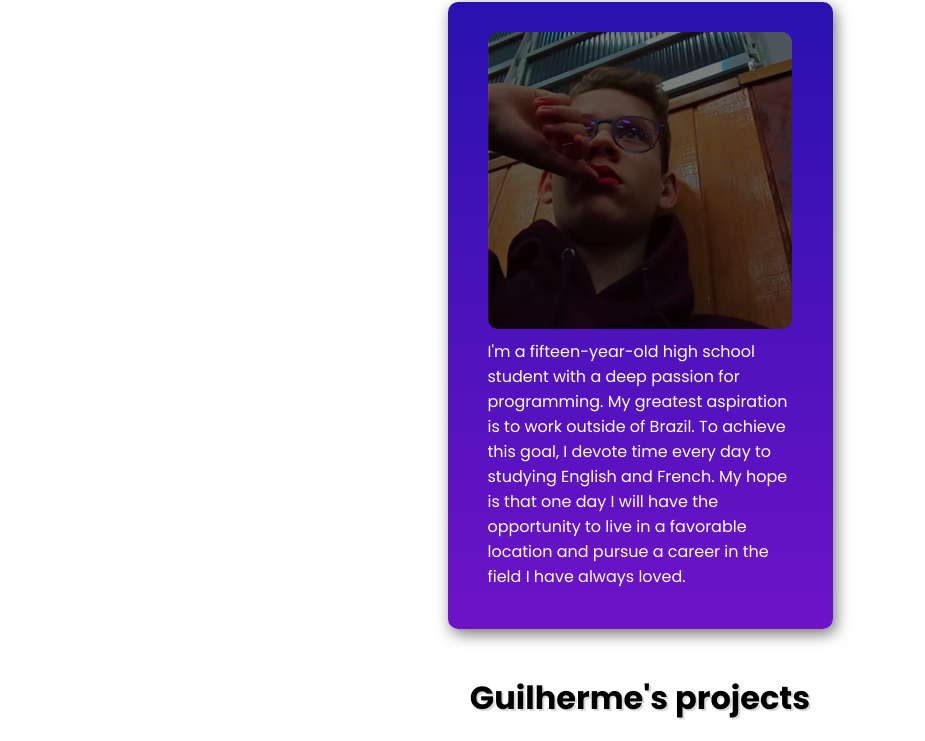
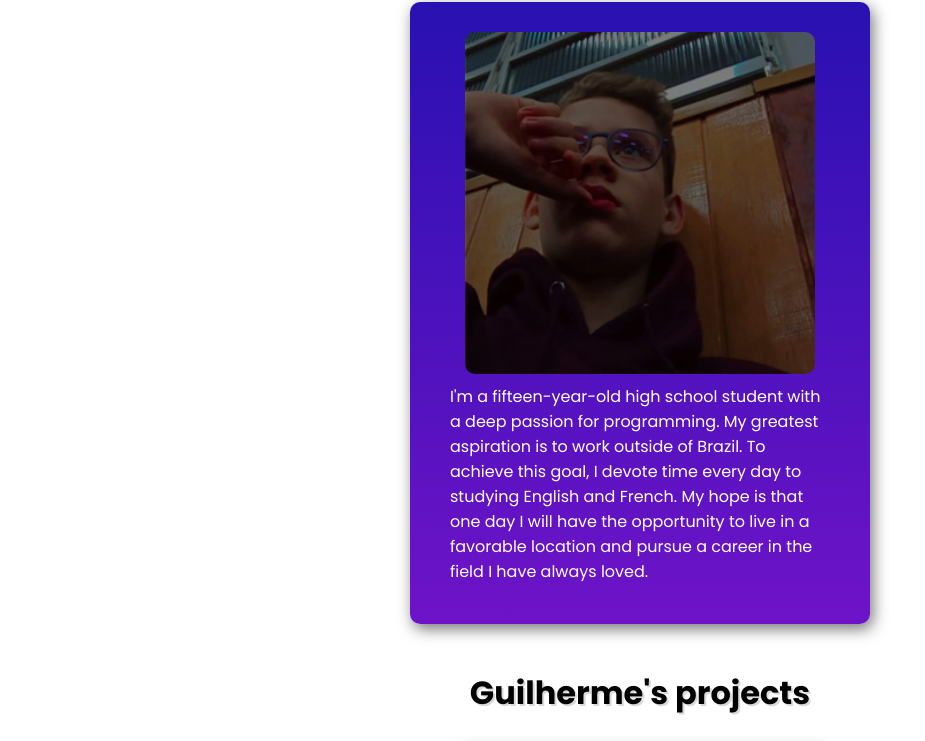
Before and after one commit to guilhermerezende10/My-page, a plain HTML site: page portfolio002/pages/index.html in a window 1280 px wide. Shown: the part 106-847 px from the top of the page, without its empty margins (0-925 px from the left). Drawn offline with Linux system fonts and the light colour scheme.

Commit message:
width update

```diff
--- a/portfolio002/styles/mobile.css
+++ b/portfolio002/styles/mobile.css
@@ -96,6 +96,8 @@ header {
 
 #itsMe {
     border-radius: 10px;
+    width: 50vw;
+    max-width: 350px;
 
 }
 
@@ -118,7 +120,8 @@ section {
     border-radius: 10px;
     padding: 30px;
 
-    width: 325px;
+    width: 60vw;
+    max-width: 400px;
     max-height: 600px;
 
     box-shadow: 3px 5px 15px rgba(0, 0, 0, 0.541);
```
